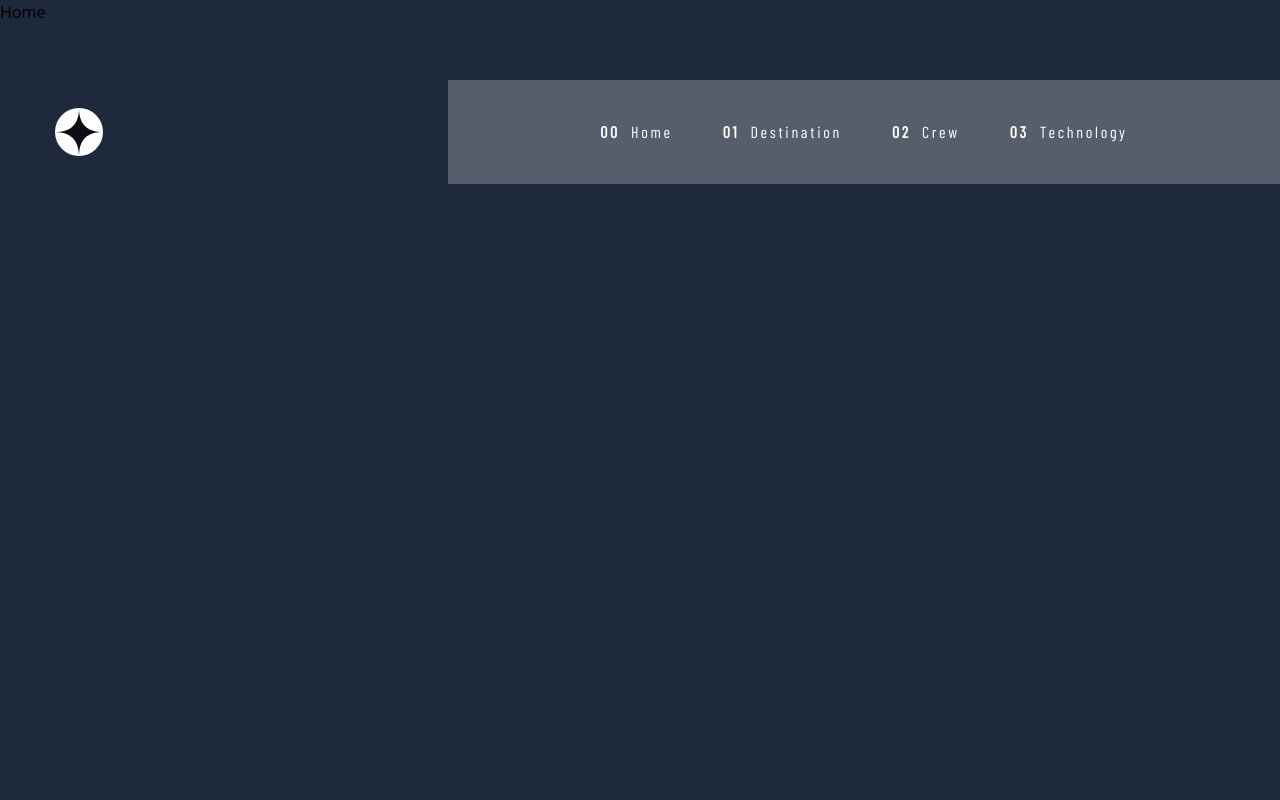
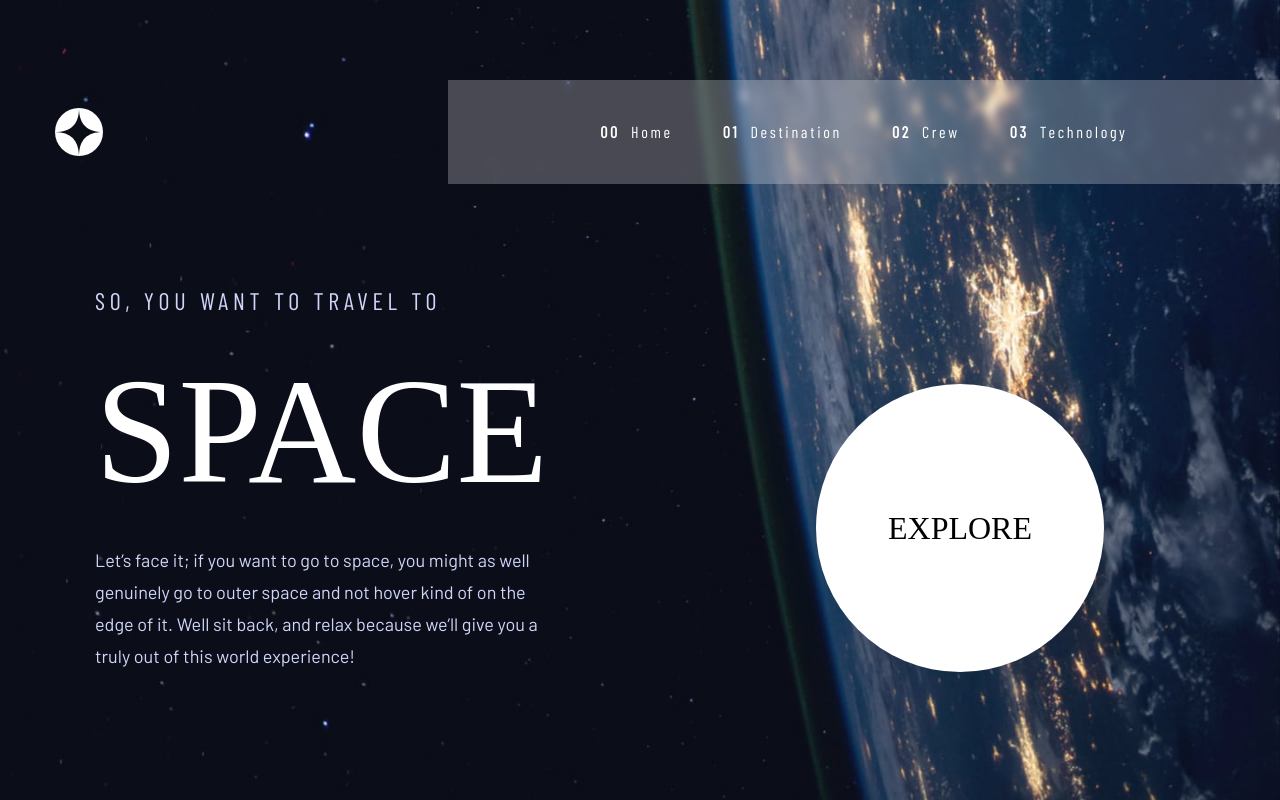
Before and after one commit to felpfsf/mission-space-explorers, a React (Vite) app: page / in a window 1280 px wide. Built offline with nearby package versions, Linux system fonts and the light colour scheme; a web font is replaced by a local one.

Commit message:
creating home page

```diff
--- a/src/pages/Home.jsx
+++ b/src/pages/Home.jsx
@@ -2,7 +2,30 @@ import React from 'react'
 
 const Home = () => {
   return (
-    <div>Home</div>
+    <div className='w-full h-screen bg-cover bg-center' style={{ backgroundImage: "url(./src/assets/home/background-home-desktop.jpg)" }}>
+      {/* <img className='w-full h-screen object-cover' src="../src/assets/home/background-home-desktop.jpg" alt="" /> */}
+      <div className='h-full pb-32 grid grid-cols-2 justify-items-center items-end content-end'>
+
+        <div className='w-[450px]'>
+          <h5 className='heading--5'>
+            SO, YOU WANT TO TRAVEL TO
+          </h5>
+          <h1 className='heading--1 uppercase'>
+            Space
+          </h1>
+          <p className='body--text text-palette-paragraph'>
+            Let’s face it; if you want to go to space, you might as well genuinely go to outer space and not hover kind of on the edge of it. Well sit back, and relax because we’ll give you a truly out of this world experience!
+          </p>
+        </div>
+
+        <div className='group heading--4 z-10 uppercase w-72 h-72 relative bg-white rounded-full flex items-center justify-center cursor-pointer'>
+          <p className='group'>Explore</p>
+          <div className='w-72 h-72 absolute rounded-full group-hover:scale-150 hover:bg-white opacity-[0.1] -z-[100]'></div>
+        </div>
+
+
+      </div>
+    </div>
   )
 }
 
```
